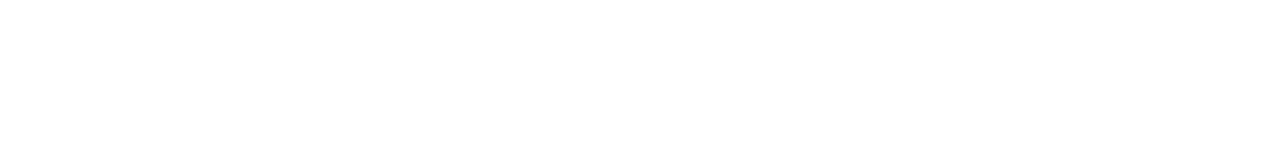
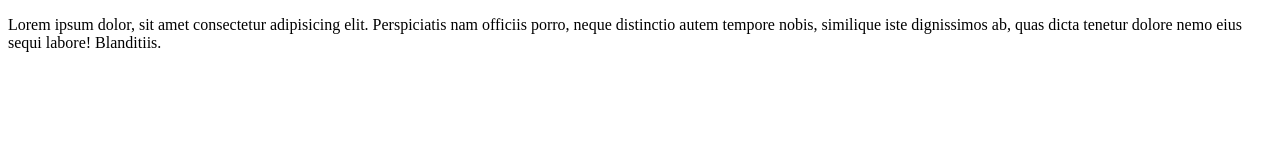
Before and after one commit to ManonJosse/my-website-oops, a plain HTML site: page index.html in a window 1280 px wide. Drawn offline with Linux system fonts and the light colour scheme.

Commit message:
add paragraphes

```diff
--- a/index.html
+++ b/index.html
@@ -5,6 +5,8 @@
     <title>Oops!... I did it again!</title>
   </head>
   <body>
-
+    <p>
+      Lorem ipsum dolor, sit amet consectetur adipisicing elit. Perspiciatis nam officiis porro, neque distinctio autem tempore nobis, similique iste dignissimos ab, quas dicta tenetur dolore nemo eius sequi labore! Blanditiis.
+    </p>
   </body>
 </html>
```
